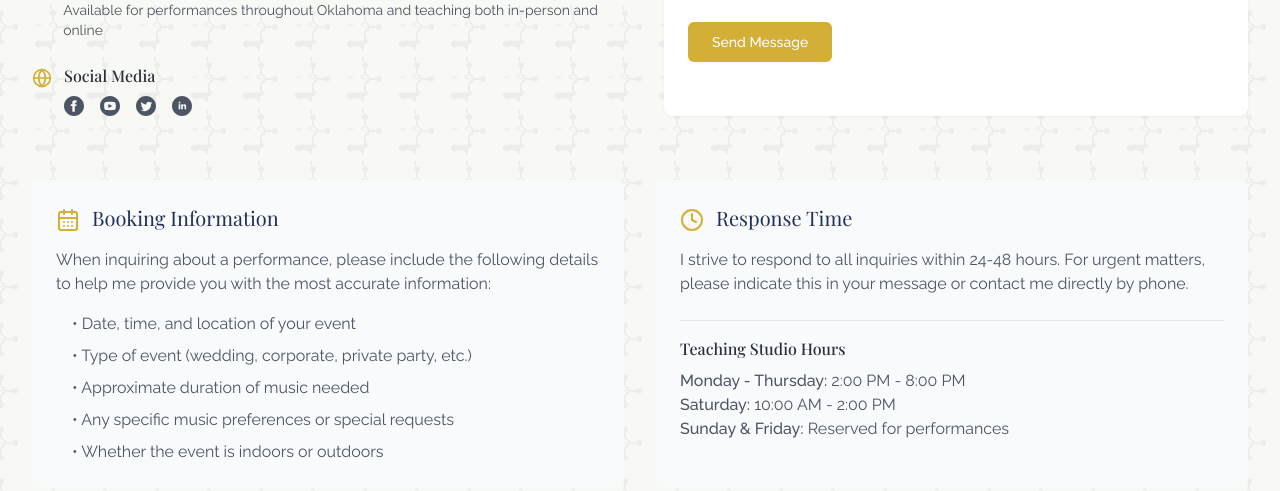
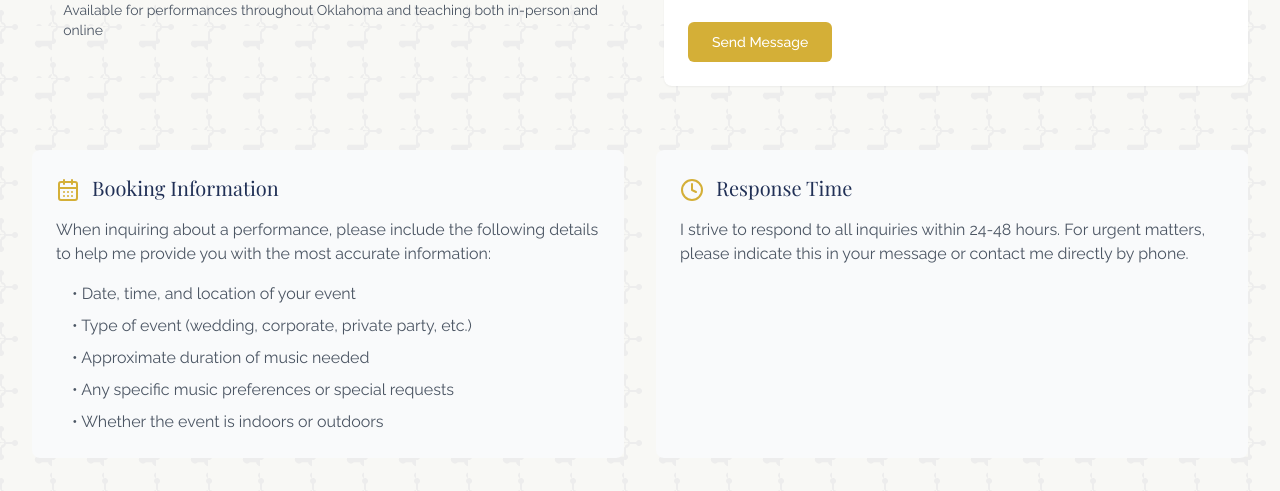
Before and after one commit to RootedHarp/harp-melody-web, a React (Vite) app: page /contact in a window 1280 px wide. Shown: the part 598-1089 px from the top of the page. Built offline with nearby package versions, Linux system fonts and the light colour scheme.

Commit message:
Remove and hide content
Remove the Teaching Studio Hours and Social Media sections. Remove "Technique workshops and masterclasses" from the services page. Remove italics from the About section.

```diff
--- a/src/pages/About.tsx
+++ b/src/pages/About.tsx
@@ -1,4 +1,3 @@
-
 import SectionHeading from '@/components/SectionHeading';
 const About = () => {
   return <div className="pt-24 pb-16">
@@ -55,17 +54,10 @@ const About = () => {
             </p>
 
             <p className="text-gray-600">
-              I have told you about my vision not so you feel sorry for me, please don't! Instead, I want you to know my journey.
-              Having a visual impairment has made learning music a challenge sometimes, and I and my teachers have had to be creative.
-              Now, I enjoy the challenge of teaching in unusual situations, so if my student encounters a challenge - either temporary or
-              seemingly permanent - we will work together to find creative solutions.
+              In the world outside of music (if one exists!), I work in Higher Education Administration, enjoy teaching at church,
+              being with family, and anything to do with horses. I don't have too much time for hobbies, so that's about it.
             </p>
           </div>
-
-          <p className="text-gray-600 italic text-center">
-            "In the world outside of music (if one exists!), I work in Higher Education Administration, enjoy teaching at church,
-            being with family, and anything to do with horses. I don't have too much time for hobbies, so that's about it."
-          </p>
         </div>
 
         <div>
--- a/src/pages/Contact.tsx
+++ b/src/pages/Contact.tsx
@@ -1,4 +1,3 @@
-
 import { Mail, Phone, MapPin, Globe, Clock, CalendarDays } from 'lucide-react';
 import SectionHeading from '@/components/SectionHeading';
 import ContactForm from '@/components/ContactForm';
@@ -45,34 +44,6 @@ const Contact = () => {
                 </div>
               </div>
 
-              <div className="flex items-start">
-                <Globe className="h-5 w-5 text-harp-gold mt-1 mr-3" />
-                <div>
-                  <h4 className="font-medium mb-1">Social Media</h4>
-                  <div className="flex space-x-4 mt-2">
-                    <a href="#" className="text-gray-600 hover:text-harp-gold">
-                      <svg xmlns="http://www.w3.org/2000/svg" width="20" height="20" fill="currentColor" viewBox="0 0 24 24">
-                        <path d="M12 0c-6.627 0-12 5.373-12 12s5.373 12 12 12 12-5.373 12-12-5.373-12-12-12zm3 8h-1.35c-.538 0-.65.221-.65.778v1.222h2l-.209 2h-1.791v7h-3v-7h-2v-2h2v-2.308c0-1.769.931-2.692 3.029-2.692h1.971v3z"/>
-                      </svg>
-                    </a>
-                    <a href="https://www.youtube.com/@christinewelden" className="text-gray-600 hover:text-harp-gold">
-                      <svg xmlns="http://www.w3.org/2000/svg" width="20" height="20" fill="currentColor" viewBox="0 0 24 24">
-                        <path d="M12 0c-6.627 0-12 5.373-12 12s5.373 12 12 12 12-5.373 12-12-5.373-12-12-12zm4.441 16.892c-2.102.144-6.784.144-8.883 0-2.276-.156-2.541-1.27-2.558-4.892.017-3.629.285-4.736 2.558-4.892 2.099-.144 6.782-.144 8.883 0 2.277.156 2.541 1.27 2.559 4.892-.018 3.629-.285 4.736-2.559 4.892zm-6.441-7.234l4.917 2.338-4.917 2.346v-4.684z"/>
-                      </svg>
-                    </a>
-                    <a href="#" className="text-gray-600 hover:text-harp-gold">
-                      <svg xmlns="http://www.w3.org/2000/svg" width="20" height="20" fill="currentColor" viewBox="0 0 24 24">
-                        <path d="M12 0c-6.627 0-12 5.373-12 12s5.373 12 12 12 12-5.373 12-12-5.373-12-12-12zm6.066 9.645c.183 4.04-2.83 8.544-8.164 8.544-1.622 0-3.131-.476-4.402-1.291 1.524.18 3.045-.244 4.252-1.189-1.256-.023-2.317-.854-2.684-1.995.451.086.895.061 1.298-.049-1.381-.278-2.335-1.522-2.304-2.853.388.215.83.344 1.301.359-1.279-.855-1.641-2.544-.889-3.835 1.416 1.738 3.533 2.881 5.92 3.001-.419-1.796.944-3.527 2.799-3.527.825 0 1.572.349 2.096.907.654-.128 1.27-.368 1.824-.697-.215.671-.67 1.233-1.263 1.589.581-.07 1.135-.224 1.649-.453-.384.578-.87 1.084-1.433 1.489z"/>
-                      </svg>
-                    </a>
-                    <a href="#" className="text-gray-600 hover:text-harp-gold">
-                      <svg xmlns="http://www.w3.org/2000/svg" width="20" height="20" fill="currentColor" viewBox="0 0 24 24">
-                        <path d="M12 0c-6.627 0-12 5.373-12 12s5.373 12 12 12 12-5.373 12-12-5.373-12-12-12zm-2 16h-2v-6h2v6zm-1-6.891c-.607 0-1.1-.496-1.1-1.109 0-.612.492-1.109 1.1-1.109s1.1.497 1.1 1.109c0 .613-.493 1.109-1.1 1.109zm8 6.891h-1.998v-2.861c0-1.881-2.002-1.722-2.002 0v2.861h-2v-6h2v1.093c.872-1.616 4-1.736 4 1.548v3.359z"/>
-                      </svg>
-                    </a>
-                  </div>
-                </div>
-              </div>
             </div>
           </div>
 
@@ -107,14 +78,7 @@ const Contact = () => {
             <p className="text-gray-600">
               I strive to respond to all inquiries within 24-48 hours. For urgent matters, please indicate this in your message or contact me directly by phone.
             </p>
-            <div className="mt-6 pt-4 border-t border-gray-200">
-              <h4 className="font-medium mb-2">Teaching Studio Hours</h4>
-              <p className="text-gray-600">
-                <span className="font-medium">Monday - Thursday:</span> 2:00 PM - 8:00 PM<br />
-                <span className="font-medium">Saturday:</span> 10:00 AM - 2:00 PM<br />
-                <span className="font-medium">Sunday & Friday:</span> Reserved for performances
-              </p>
-            </div>
+
           </div>
         </div>
 
--- a/src/pages/Services.tsx
+++ b/src/pages/Services.tsx
@@ -121,10 +121,6 @@ const Services = () => {
                 </li>
                 <li className="flex items-start">
                   <BookOpen className="h-5 w-5 text-harp-gold mt-0.5 mr-2" />
-                  <span>Technique workshops and masterclasses</span>
-                </li>
-                <li className="flex items-start">
-                  <BookOpen className="h-5 w-5 text-harp-gold mt-0.5 mr-2" />
                   <span>Performance preparation and audition coaching</span>
                 </li>
               </ul>
```
